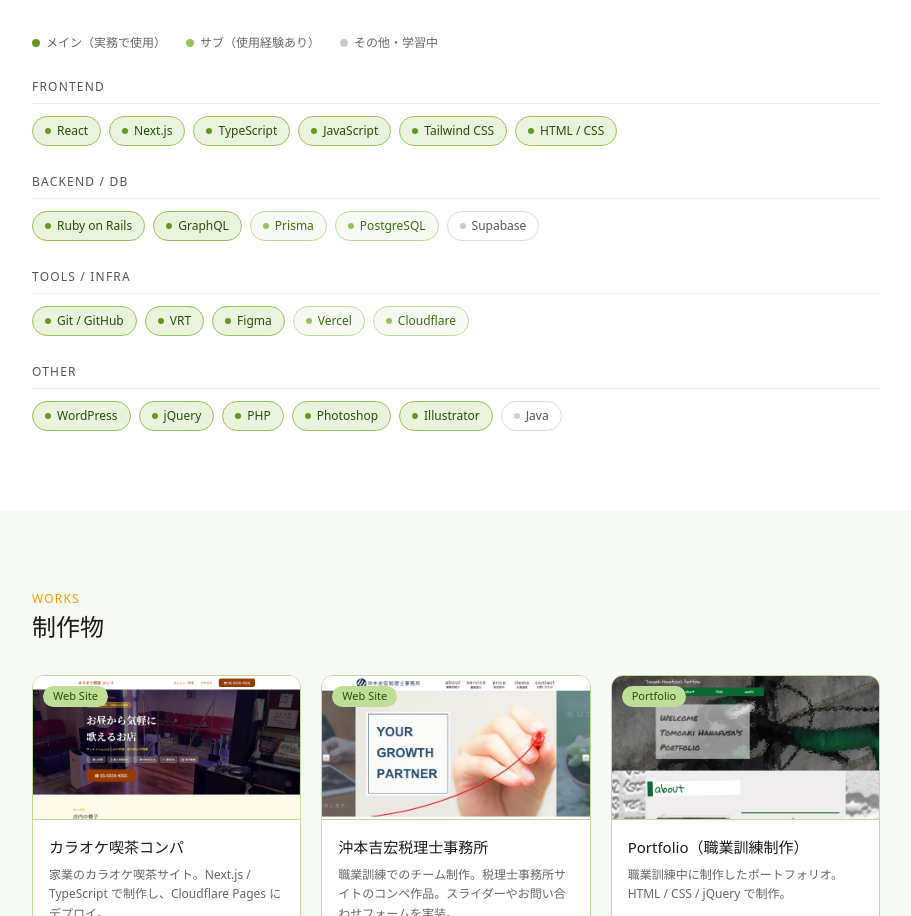
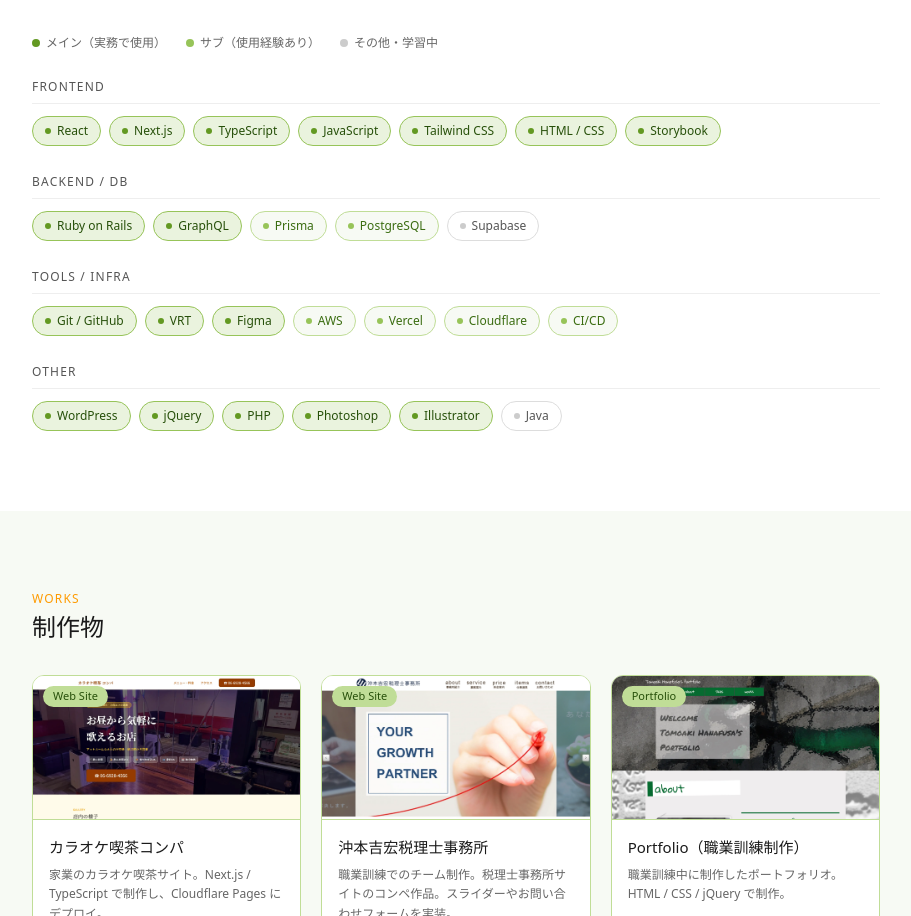
Before and after one commit to atsmile/portfolio, a Next.js app: page / in a window 1280 px wide. Shown: the part 1571-2487 px from the top of the page, without its empty margins (184-1095 px from the left). Built offline with nearby package versions, Linux system fonts and the light colour scheme.

Commit message:
スキル更新

```diff
--- a/src/data/skills.ts
+++ b/src/data/skills.ts
@@ -10,6 +10,7 @@ export const skillGroups: SkillGroup[] = [
       { name: "JavaScript", level: "main" },
       { name: "Tailwind CSS", level: "main" },
       { name: "HTML / CSS", level: "main" },
+      { name: "Storybook", level: "main" },
     ],
   },
   {
@@ -28,8 +29,10 @@ export const skillGroups: SkillGroup[] = [
       { name: "Git / GitHub", level: "main" },
       { name: "VRT", level: "main" },
       { name: "Figma", level: "main" },
+      { name: "AWS", level: "sub" },
       { name: "Vercel", level: "sub" },
       { name: "Cloudflare", level: "sub" },
+      { name: "CI/CD", level: "sub" },
     ],
   },
   {
```
